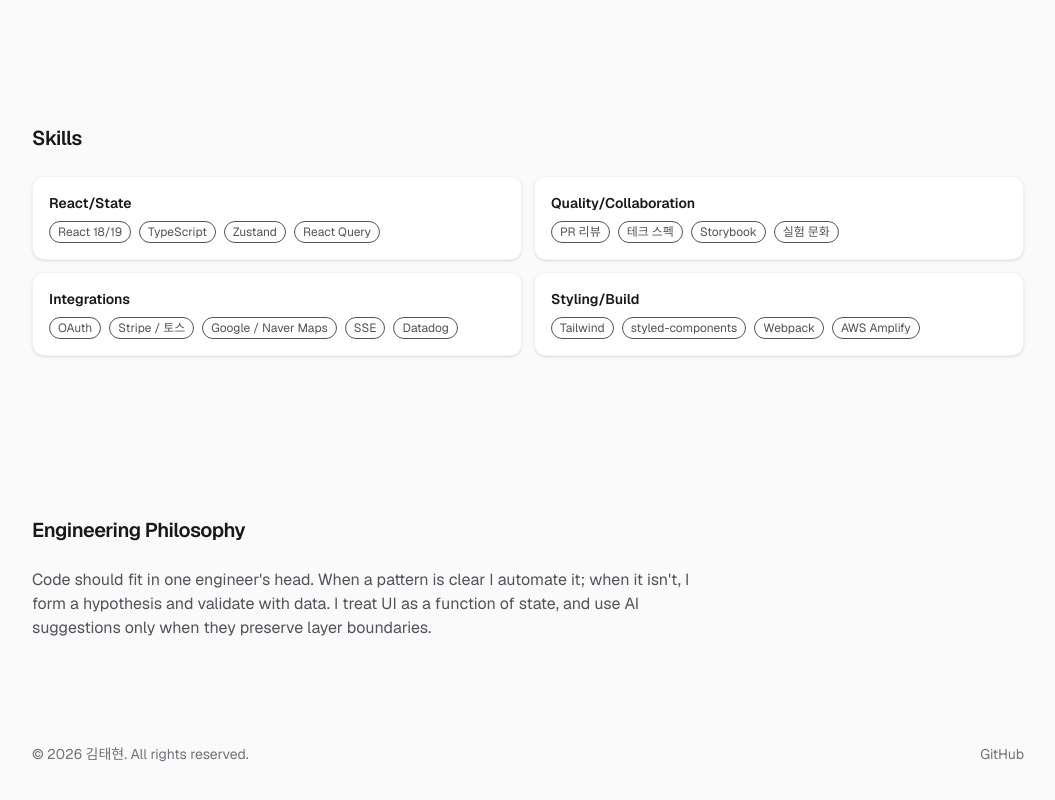
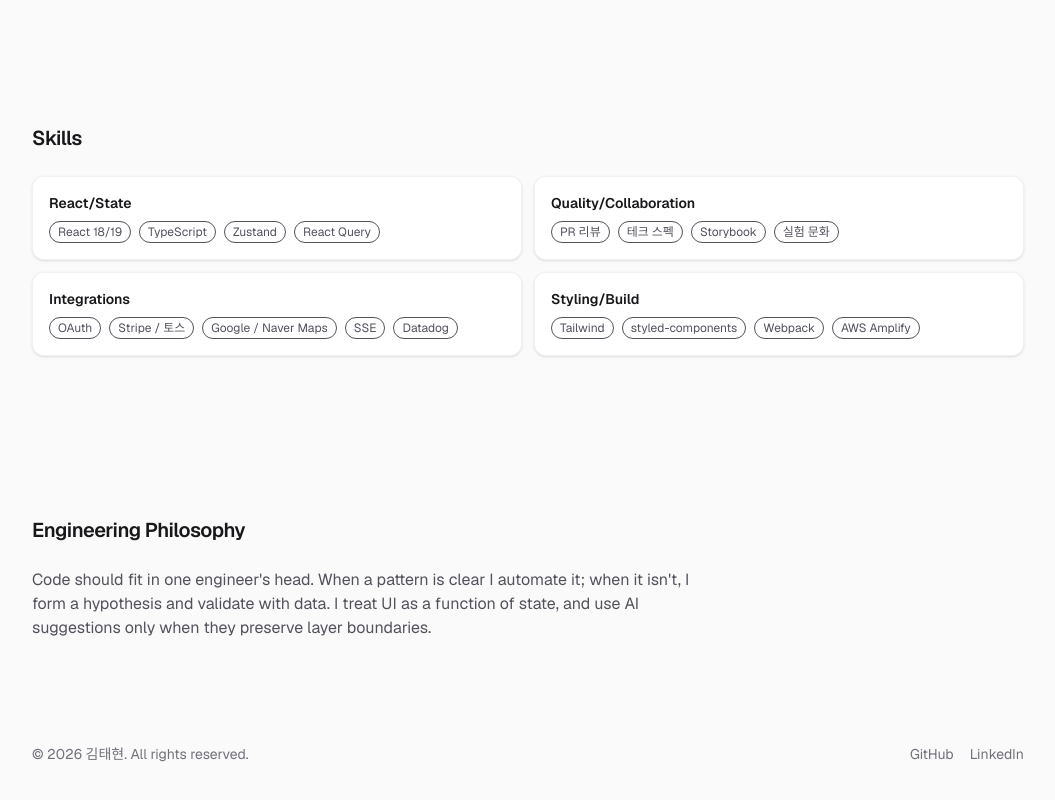
Before and after one commit to qlemql/portfolio, a Next.js app: page /en in a window 1280 px wide. Shown: the part 1578-2378 px from the top of the page, without its empty margins (112-1167 px from the left). Built offline with nearby package versions, Linux system fonts and the light colour scheme; no server answers.

Commit message:
feat: 푸터 LinkedIn 링크 추가

```diff
--- a/src/components/Footer.tsx
+++ b/src/components/Footer.tsx
@@ -18,6 +18,14 @@ export default function Footer({ maxWidth = "max-w-5xl" }: Props) {
           >
             GitHub
           </a>
+          <a
+            href="https://www.linkedin.com/in/%ED%83%9C%ED%98%84-%EA%B9%80-1465571b8/"
+            target="_blank"
+            rel="noreferrer"
+            className="transition hover:text-zinc-900 dark:hover:text-zinc-100"
+          >
+            LinkedIn
+          </a>
         </div>
       </div>
     </footer>
```
